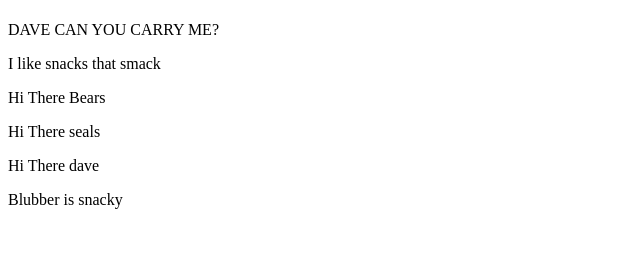
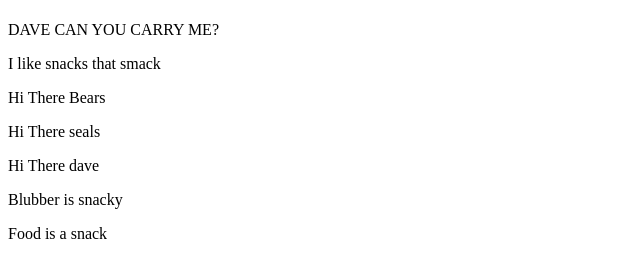
Before and after one commit to aadhav0818/BPA-WebDev-2022, a plain HTML site: page index.html in a window 1280 px wide. Shown: the part 235-512 px from the top of the page, without its empty margins (0-640 px from the left). Drawn offline with Linux system fonts and the light colour scheme.

Commit message:
Name and snack

```diff
--- a/index.html
+++ b/index.html
@@ -8,3 +8,4 @@
 <p> Hi There seals</p>
 <p> Hi There dave</p>
 <p> Blubber is snacky</p>
+<p> Food is a snack</p>
```
